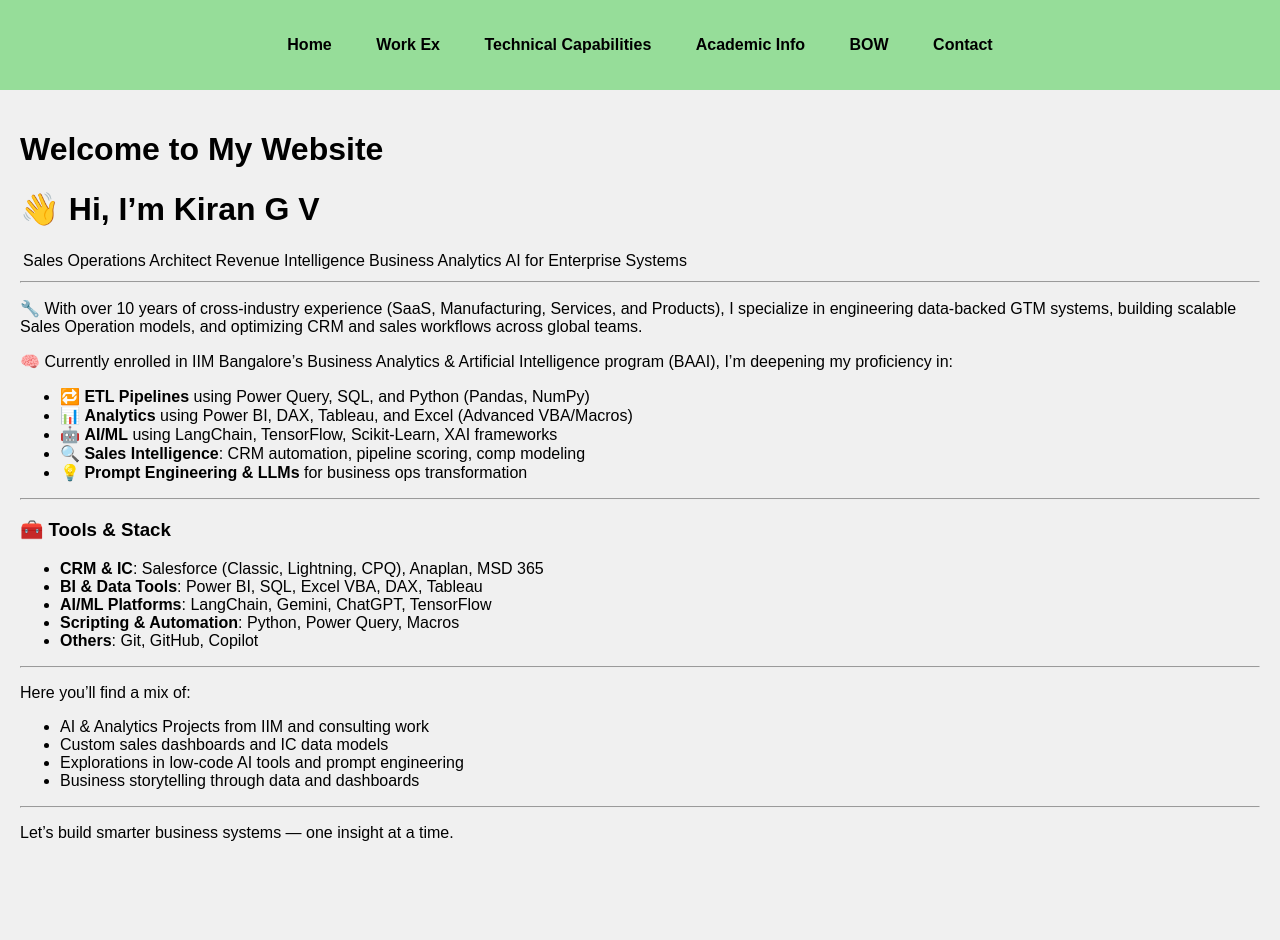
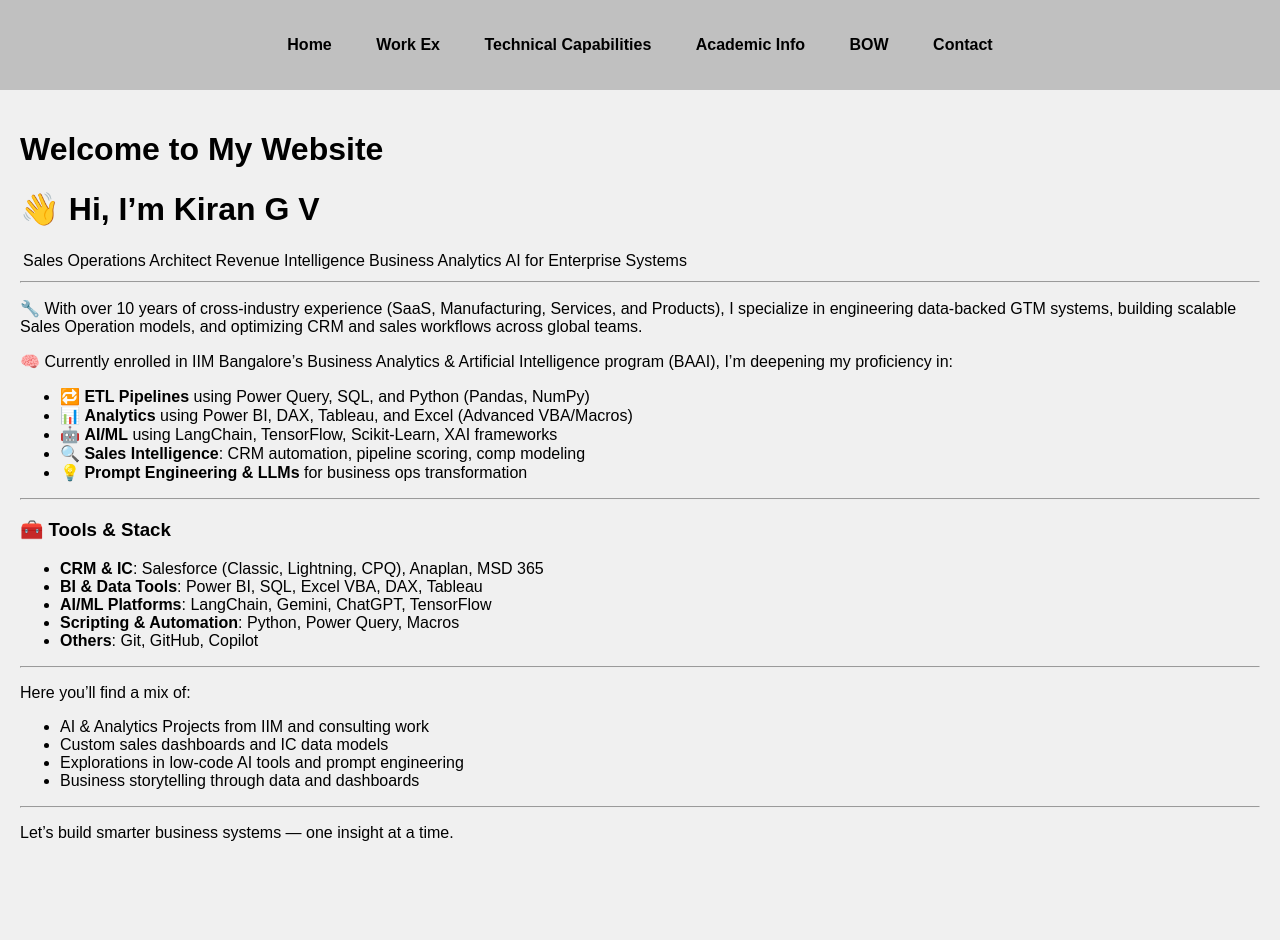
Before and after one commit to IIMBKiranGV/IIMBKiranGV.github.io, a Jekyll site: the page built from index.md, in a window 1280 px wide. Built offline with Jekyll 4.4.1, drawn with Linux system fonts in a browser that asks for light colours.

Commit message:
Update style.css

```diff
--- a/assets/style.css
+++ b/assets/style.css
@@ -5,7 +5,7 @@ body {
 
 .navbar {
   height: 10vh;
-  background-color: #96DD99;
+  background-color: #C0C0C0;
   display: flex;
   align-items: center;
   justify-content: center;
```
